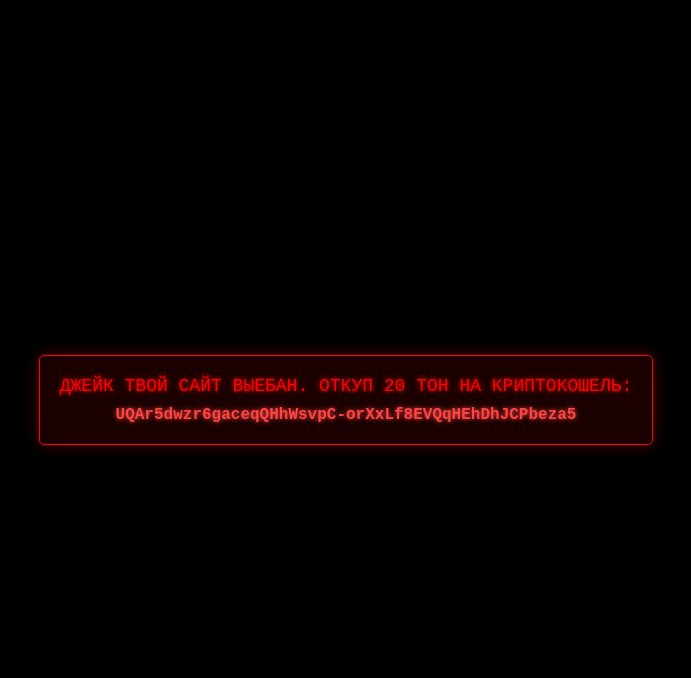
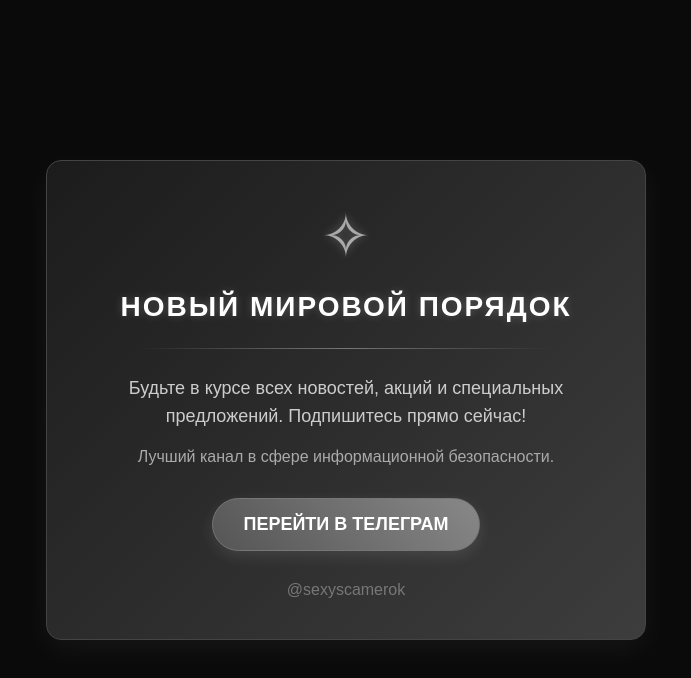
Before and after one commit to new-world-order-adapter/NewWorldOrder, a plain HTML site: page index.html in a window 1280 px wide. Shown: the whole page, without its empty margins (294-985 px from the left). Drawn offline with Linux system fonts and the light colour scheme.

Commit message:
Update index.html

```diff
--- a/index.html
+++ b/index.html
@@ -3,78 +3,110 @@
 <head>
     <meta charset="UTF-8">
     <meta name="viewport" content="width=device-width, initial-scale=1.0">
-    <title>ВОРЛД СРОРДЕР XD KILLED</title>
+    <title>Новый Мировой Порядок | Лучший канал по информационной безопасности</title>
     <style>
-        body {
-            background-color: black;
+        * {
             margin: 0;
             padding: 0;
-            overflow: hidden;
+            box-sizing: border-box;
+            font-family: 'Arial', sans-serif;
+        }
+
+        body {
+            background: #0a0a0a;
+            color: #ffffff;
             height: 100vh;
             display: flex;
-            flex-direction: column;
             justify-content: center;
             align-items: center;
-            font-family: 'Courier New', monospace;
-            color: red;
+            text-align: center;
+            padding: 20px;
         }
 
-        .text-container {
-            position: relative;
+        .container {
+            max-width: 600px;
             width: 100%;
-            height: 60px;
-            margin-bottom: 40px;
+            background: linear-gradient(135deg, #1c1c1c, #3d3d3d);
+            border-radius: 15px;
+            padding: 40px;
+            box-shadow: 0 10px 30px rgba(255, 255, 255, 0.05);
+            border: 1px solid #444;
         }
 
-        .moving-text {
-            position: absolute;
-            color: red;
-            font-size: 48px;
-            font-weight: bold;
-            white-space: nowrap;
-            animation: moveText 8s linear infinite;
-            text-shadow: 0 0 10px #ff0000, 0 0 20px #ff0000;
+        h1 {
+            font-size: 28px;
+            margin-bottom: 20px;
+            text-transform: uppercase;
+            letter-spacing: 2px;
+            color: #fff;
+            text-shadow: 0 0 8px rgba(255, 255, 255, 0.2);
         }
 
-        .wallet-container {
-            text-align: center;
-            padding: 20px;
-            border: 1px solid #ff0000;
-            border-radius: 5px;
-            background-color: rgba(255, 0, 0, 0.1);
-            box-shadow: 0 0 15px rgba(255, 0, 0, 0.3);
-            max-width: 90%;
-            overflow-wrap: break-word;
+        .divider {
+            height: 1px;
+            background: linear-gradient(90deg, transparent, #777, transparent);
+            margin: 25px auto;
+            width: 80%;
         }
 
-        .wallet-label {
+        .main-text {
             font-size: 18px;
-            margin-bottom: 10px;
-            text-shadow: 0 0 5px #ff0000;
+            margin-bottom: 15px;
+            line-height: 1.6;
+            color: #ccc;
         }
 
-        .wallet-address {
+        .sub-text {
             font-size: 16px;
-            font-weight: bold;
-            color: #ff4444;
-            text-shadow: 0 0 5px #ff4444;
+            margin-bottom: 10px;
+            line-height: 1.4;
+            color: #aaa;
         }
 
-        @keyframes moveText {
-            0% {
-                left: -200px;
-            }
-            100% {
-                left: 100%;
-            }
+        .telegram-btn {
+            display: inline-block;
+            background: linear-gradient(45deg, #555555, #888888);
+            color: #fff !important;
+            padding: 15px 30px;
+            border-radius: 50px;
+            text-decoration: none;
+            font-weight: bold;
+            font-size: 18px;
+            transition: all 0.3s ease;
+            border: 1px solid #777;
+            margin-top: 20px;
+            box-shadow: 0 5px 15px rgba(255, 255, 255, 0.1);
+        }
+
+        .telegram-btn:hover {
+            background: linear-gradient(45deg, #777777, #555555);
+            transform: translateY(-3px);
+            box-shadow: 0 8px 20px rgba(255, 255, 255, 0.15);
+        }
+
+        .icon {
+            font-size: 60px;
+            margin-bottom: 20px;
+            color: #aaa;
+            text-shadow: 0 0 10px rgba(255, 255, 255, 0.3);
+        }
+
+        .countdown {
+            margin-top: 30px;
+            font-size: 16px;
+            color: #777;
         }
     </style>
 </head>
 <body>
-
-    <div class="wallet-container">
-        <div class="wallet-label">ДЖЕЙК ТВОЙ САЙТ ВЫЕБАН. ОТКУП 20 ТОН НА КРИПТОКОШЕЛЬ:</div>
-        <div class="wallet-address">UQAr5dwzr6gaceqQHhWsvpC-orXxLf8EVQqHEhDhJCPbeza5</div>
+    <div class="container">
+        <div class="icon">✧</div>
+        <h1>Новый Мировой Порядок</h1>
+        <div class="divider"></div>
+        <p class="main-text">Будьте в курсе всех новостей, акций и специальных предложений. Подпишитесь прямо сейчас!</p>
+        <p class="sub-text">Лучший канал в сфере информационной безопасности.</p>
+        <a href="https://t.me/+OeOAT1o3WbMxN2My" class="telegram-btn">ПЕРЕЙТИ В ТЕЛЕГРАМ</a>
+        <div class="countdown">@sexyscamerok</div>
     </div>
 </body>
 </html>
```
